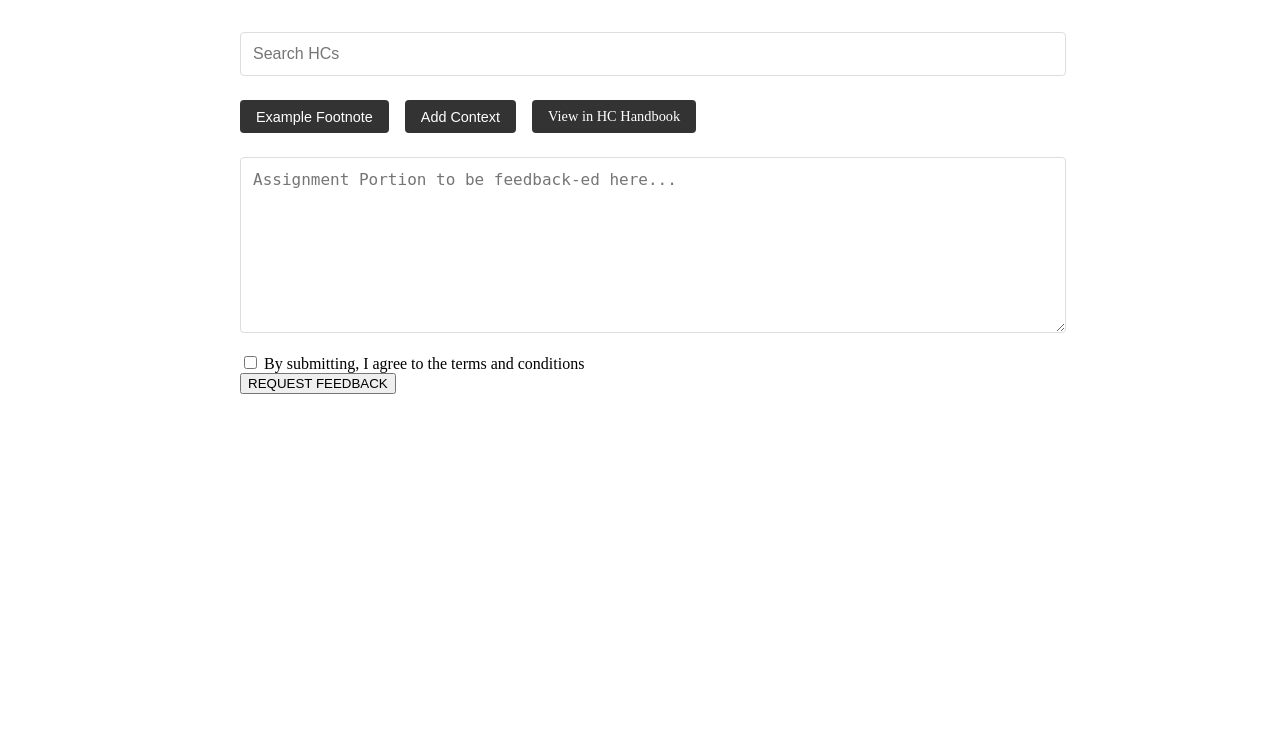
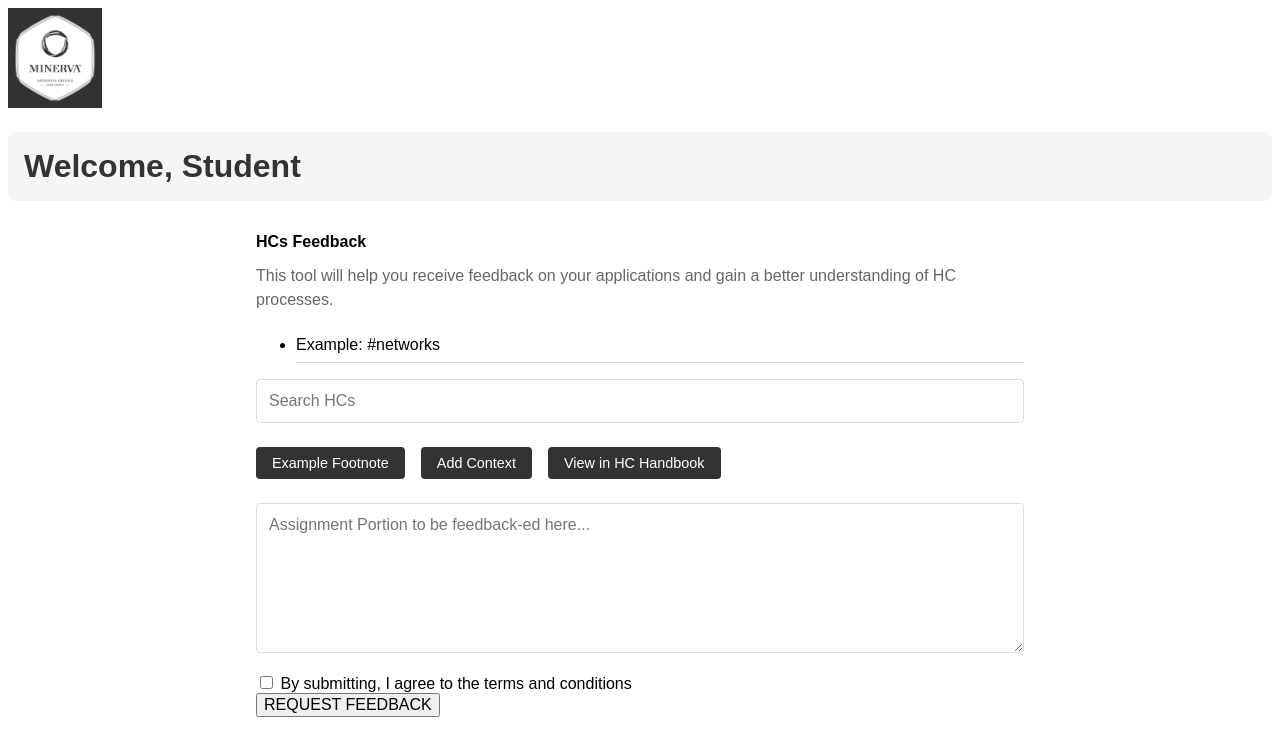
Before and after one commit to minerva-university/cs162-hc-feedback, a Flask app: page / in a window 1280 px wide. Shown: the top 756 px of the page. Run offline with Flask 3, Linux system fonts and the light colour scheme.

Commit message:
Update HC Feedback front-end  with title and description and logo

```diff
--- a/app/static/css/styles.css
+++ b/app/static/css/styles.css
@@ -11,6 +11,37 @@
     margin: 2rem auto;
     padding: 0 1rem;
 }
+/* Minerva Logo */
+.logo-container {
+    display: flex;
+    align-items: center;
+    margin-bottom: 1.5rem; /* Adds space between logo and content */
+}
+
+.minerva-logo {
+    height: 100px; /* Adjust height to be consistent with the page's design */
+    width: auto; /* Maintains aspect ratio */
+    margin-right: 10px; /* Space between the logo and any text or other content */
+    opacity: 0.8;
+    filter: grayscale(100%);
+}
+
+/* Welcome Section Styles */
+.welcome-section {
+    text-align: left;
+    margin-bottom: 2rem;
+    padding: 1rem;
+    background-color: #f5f5f5; /* Light background to make it stand out */
+    border-radius: 8px;
+}
+
+.welcome-section h1 {
+    font-size: 2rem;
+    color: var(--primary-color); /* Use primary color for coherence */
+    margin: 0;
+    font-weight: bold;
+}
+
 
 /* Search Bar Styles */
 .search-container {
@@ -24,7 +55,23 @@
     border-radius: 4px;
     font-size: 1rem;
 }
+/* HC List Styles */
+.hc-list {
+    margin-top: 1.5rem;
+    font-size: 1rem;
+    font-family: Arial, sans-serif; /* Ensures consistent font */
+}
 
+.hc-item {
+    padding: 0.5rem 0;
+    border-bottom: 1px solid var(--border-color);
+}
+.hc-feedback-description {
+    font-size: 1rem;
+    color: var(--secondary-color); /* Matches secondary color */
+    margin-top: 0.5rem;
+    line-height: 1.5;
+}
 /* Button Styles */
 .action-buttons {
     display: flex;
@@ -133,3 +217,10 @@
 .tooltip:hover .tooltip-text {
     visibility: visible;
 }
+
+/* Universal Font Style */
+* {
+    font-family: Arial, sans-serif; /* Replace with desired font */
+    font-size: 1rem; /* Set default font size */
+    box-sizing: border-box; /* Ensure consistent sizing for all elements */
+}
--- a/app/static/js/main.js
+++ b/app/static/js/main.js
@@ -19,6 +19,19 @@
 function hideModal(modalId) {
   document.getElementById(modalId).classList.add("hidden");
 }
+function showHandbookMessage() {
+  const handbookModal = document.getElementById('handbookModal');
+  handbookModal.classList.remove('hidden');
+}
+
+function hideModal(modalId) {
+  document.getElementById(modalId).classList.add('hidden');
+}
+
+// Update the "View in HC Handbook" button with onclick
+document.getElementById("handbookLink").onclick = showHandbookMessage;
+
+
 
 async function submitFeedback(event) {
   event.preventDefault();
--- a/app/templates/index.html
+++ b/app/templates/index.html
@@ -1,7 +1,30 @@
 <!-- templates/index.html -->
 {% extends "base.html" %}
 {% block content %}
+<!-- Example placement at the top -->
+<div class="logo-container">
+    <img src="{{ url_for('static', filename='images/minerva-logo.png') }}" alt="Minerva University Logo" class="minerva-logo">
+</div>
+
+<div class="welcome-section">
+    <h1>Welcome, Student</h1>
+</div>
+
+
 <div class="container">
+    <!-- HC List Section -->
+    <div id="hcList" class="hc-list">
+        <h2>HCs Feedback</h2>
+        <p class="hc-feedback-description">
+            This tool will help you receive feedback on your applications and gain a better understanding of HC processes.
+        </p>
+        <ul id="hcItems">
+        <!-- Example HCs; replace with actual HC items -->
+            <li class="hc-item">Example: #networks</li>
+
+        </ul>
+    </div>
+
     <!-- Search Bar -->
     <div class="search-container">
         <input type="text" id="searchHCs" placeholder="Search HCs" class="search-input">
@@ -11,7 +34,8 @@
     <div class="action-buttons">
         <button onclick="showModal('footnoteModal')" class="btn">Example Footnote</button>
         <button onclick="showModal('contextModal')" class="btn">Add Context</button>
-        <a href="#" class="btn" id="handbookLink">View in HC Handbook</a>
+        <a href="#" class="btn" id="handbookLink" onclick="showHandbookMessage()">View in HC Handbook</a>
+
     </div>
 
     <!-- Feedback Form -->
@@ -54,5 +78,14 @@
             <button onclick="hideModal('contextModal')" class="btn">Close</button>
         </div>
     </div>
+    <!-- Handbook Message Modal -->
+    <div id="handbookModal" class="modal hidden">
+        <div class="modal-content">
+            <h2>Notice</h2>
+            <p>You will be directed to the HC Handbook.</p>
+            <button onclick="hideModal('handbookModal')" class="btn">Close</button>
+        </div>
+    </div>
+
 </div>
 {% endblock %}
```
Also changed, not shown: other parts of app/static/css/styles.css (+37 -0 lines), app/static/images/minerva-logo.png (added).
